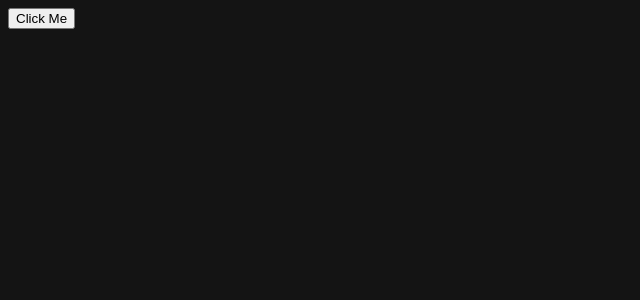
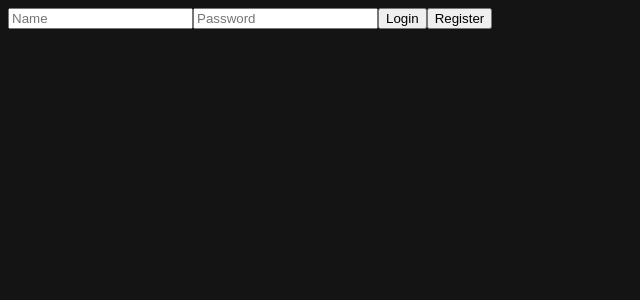
Before and after one commit to DamionWhite/MyGamingCollection-webclient, a React app: page / in a window 1280 px wide. Shown: the top 300 px of the page, without its empty margins (0-640 px from the left). Built offline with nearby package versions, Linux system fonts and the light colour scheme.

Commit message:
Added a login view and register; Change to feature branch after push

```diff
--- a/package.json
+++ b/package.json
@@ -11,6 +11,7 @@
   "license": "MIT",
   "devDependencies": {
     "@babel/core": "^7.1.6",
+    "@babel/plugin-proposal-class-properties": "^7.1.0",
     "@babel/preset-env": "^7.1.6",
     "@babel/preset-react": "^7.0.0",
     "babel-loader": "^8.0.4",
--- a/src/App/App.js
+++ b/src/App/App.js
@@ -1,31 +1,12 @@
 import React from 'react';
 import '../index.css';
 
+import Login from './Login/Login';
+
 class App extends React.Component {
-
-  clicked() {
-    console.log('Clicked');
-    //
-
-    var request = new XMLHttpRequest();
-    var url = 'http://localhost:3000';
-
-    request.onreadystatechange = function () {
-      if (this.readyState == 4 && this.status == 200) {
-        this.games = JSON.parse(request.response).games;
-        console.dir(this.games);
-      }
-    };
-
-    request.open('GET', `${url}/games`, true);
-    request.send();
-  }
-
   render() {
     return (
-      <div>
-        <button onClick={this.clicked}>Click Me</button>
-      </div>
+      <Login />
     );
   }
 }
--- /dev/null
+++ b/src/App/Login/Login.js
@@ -0,0 +1,39 @@
+import React from 'react';
+import Register from './Register/Register';
+
+class Login extends React.Component {
+  constructor(props) {
+    super(props);
+    this.state = {
+      isActiveRegister: false
+    };
+    this.openRegister = this.openRegister.bind(this);
+  }
+
+  openRegister() {
+    this.setState({
+      isActiveRegister: true
+    });
+  }
+
+  render() {
+    const register = this.state.isActiveRegister ? <Register /> : null;
+
+    return (
+      <div>
+        <input type="text" name="name" placeholder="Name" />
+        <input type="text" name="password" placeholder="Password" />
+        <button id="loginBtn">Login</button>
+        <button
+          id="registerBtn"
+          onClick={this.openRegister}
+        >
+          Register
+        </button>
+        {register}
+      </div>
+    );
+  }
+}
+
+export default Login;
--- /dev/null
+++ b/src/App/Login/Register/Register.js
@@ -0,0 +1,14 @@
+import React from 'react';
+
+class Register extends React.Component {
+
+  render() {
+    return (
+      <div id='register'>
+        <h1>Register</h1>
+      </div>
+    );
+  }
+}
+
+export default Register;
--- a/webpack.config.js
+++ b/webpack.config.js
@@ -23,6 +23,7 @@ module.exports = {
     ],
 
   },
+  devtool: 'cheap-module-source-map',
   plugins: [
     new hwp({ template: path.join(__dirname, '/src/index.html') })
   ]
```
Also changed, not shown: .babelrc, 1 other file (tests, documents, lock files or other folders).
